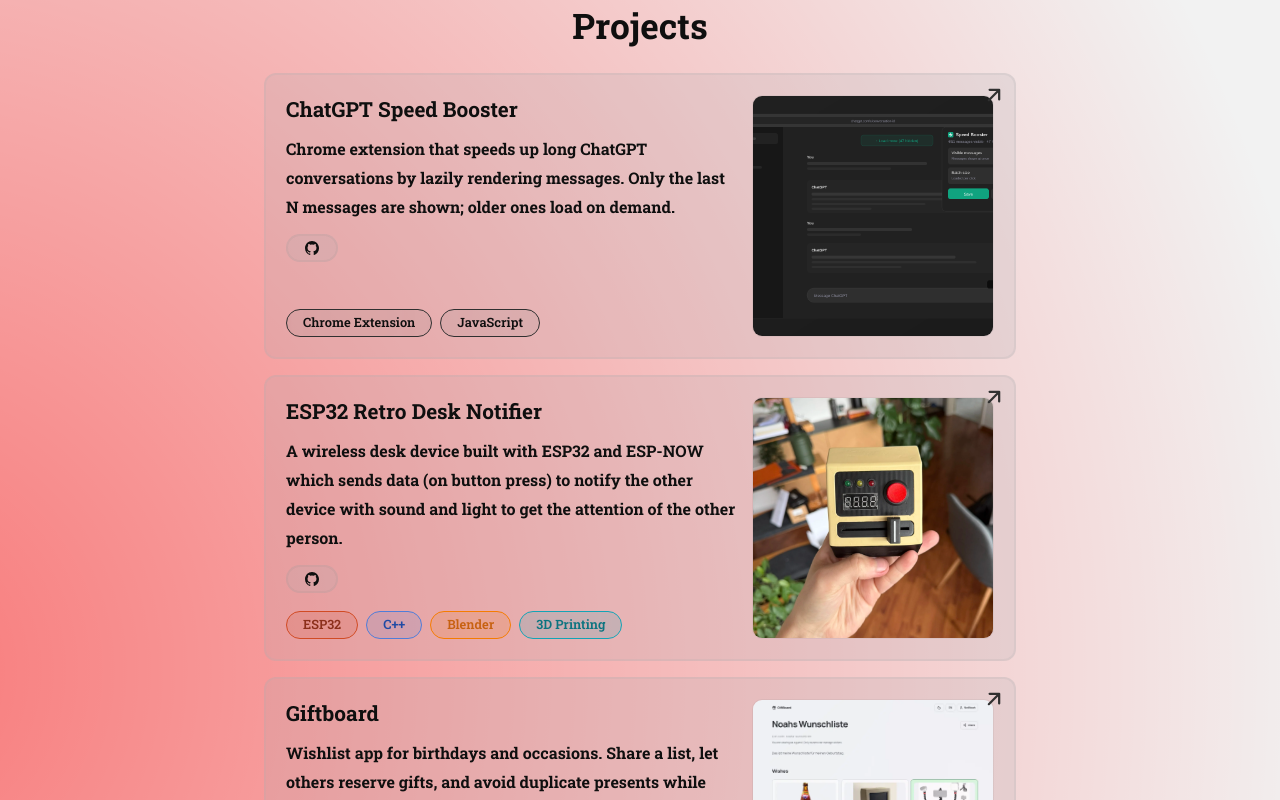
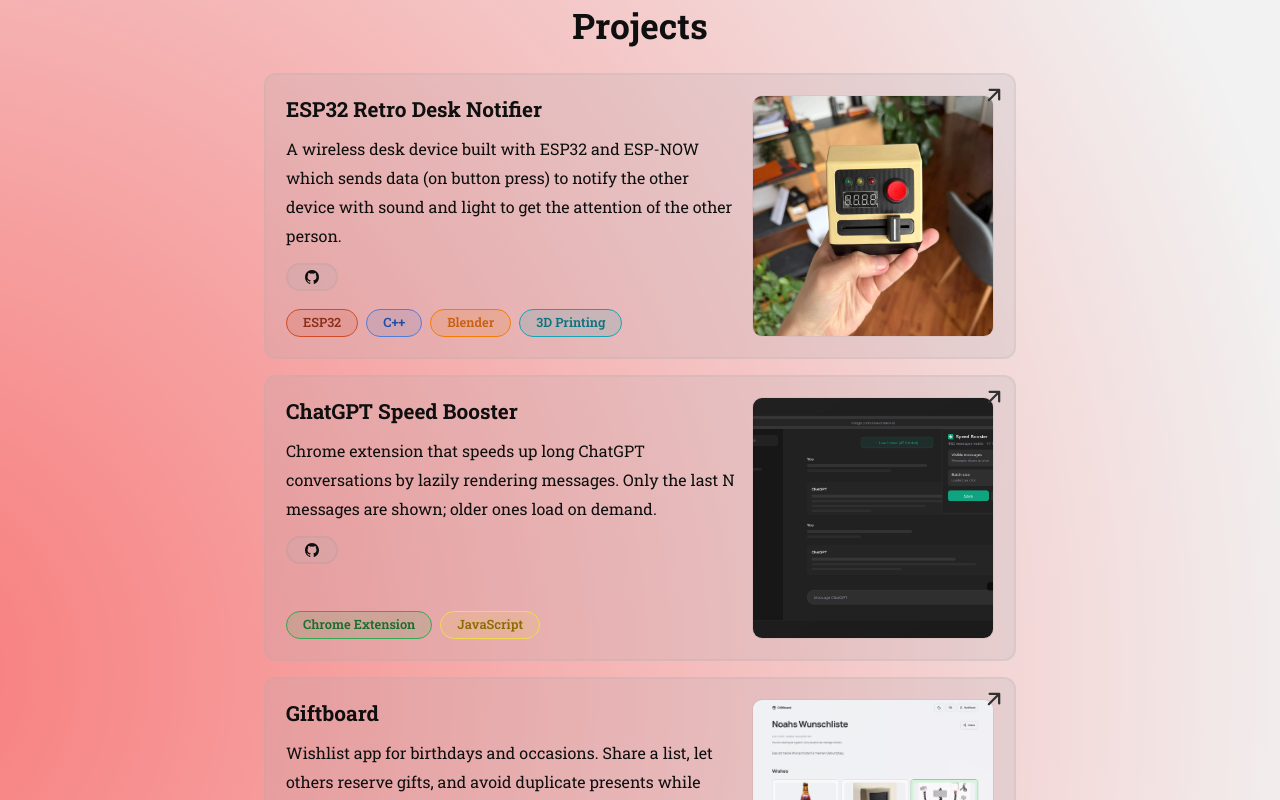
Before and after one commit to Noah4ever/noah4ever.github.io, a React (Vite) app: page / in a window 1280 px wide. Shown: the part 2740-3540 px from the top of the page. Built offline with nearby package versions, Linux system fonts and the light colour scheme; a web font is replaced by a local one.

Commit message:
fix: add tag colors for Chrome Extension/JavaScript, reorder cards, unbold descriptions

```diff
--- a/src/pages/Home.tsx
+++ b/src/pages/Home.tsx
@@ -434,6 +434,18 @@ export default function Home() {
           <ul className="projects-list" role="list">
             <li>
               <ProjectCardLink
+                title={t("home.projects.nolicom.title")}
+                description={t("home.projects.nolicom.description")}
+                imageSrc="/Projects/Nolicom/finished-case-colored-top.webp"
+                href="/projects/nolicom"
+                ariaLabel={t("home.projects.nolicom.aria")}
+                imageAlt={t("home.projects.nolicom.imageAlt")}
+                tags={["ESP32", "C++", "Blender", "3D Printing"]}
+                githubLink="https://github.com/Noah4ever/nolicom"
+              />
+            </li>
+            <li>
+              <ProjectCardLink
                 title={t("home.projects.chatgptBooster.title")}
                 description={t("home.projects.chatgptBooster.description")}
                 imageSrc="/Projects/chatgptbooster/screenshot-1.png"
@@ -442,18 +454,6 @@ export default function Home() {
                 imageAlt={t("home.projects.chatgptBooster.imageAlt")}
                 tags={["Chrome Extension", "JavaScript"]}
                 githubLink="https://github.com/Noah4ever/chatgpt-speed-booster"
-              />
-            </li>
-            <li>
-              <ProjectCardLink
-                title={t("home.projects.nolicom.title")}
-                description={t("home.projects.nolicom.description")}
-                imageSrc="/Projects/Nolicom/finished-case-colored-top.webp"
-                href="/projects/nolicom"
-                ariaLabel={t("home.projects.nolicom.aria")}
-                imageAlt={t("home.projects.nolicom.imageAlt")}
-                tags={["ESP32", "C++", "Blender", "3D Printing"]}
-                githubLink="https://github.com/Noah4ever/nolicom"
               />
             </li>
             <li>
--- a/src/styles/pages/home/_projects.scss
+++ b/src/styles/pages/home/_projects.scss
@@ -113,6 +113,7 @@
         padding: 0;
         text-align: left;
         font-size: 1rem;
+        font-weight: 400;
         line-height: 1.8;
         color: var(--color-text);
       }
@@ -206,6 +207,18 @@
           --project-tag-border: var(--tag-3d-printing-border);
           --project-tag-bg: var(--tag-3d-printing-bg);
         }
+
+        &.project-tag--chrome-extension {
+          --project-tag-text: var(--tag-chrome-extension-text);
+          --project-tag-border: var(--tag-chrome-extension-border);
+          --project-tag-bg: var(--tag-chrome-extension-bg);
+        }
+
+        &.project-tag--javascript {
+          --project-tag-text: var(--tag-javascript-text);
+          --project-tag-border: var(--tag-javascript-border);
+          --project-tag-bg: var(--tag-javascript-bg);
+        }
       }
     }
   }
```
